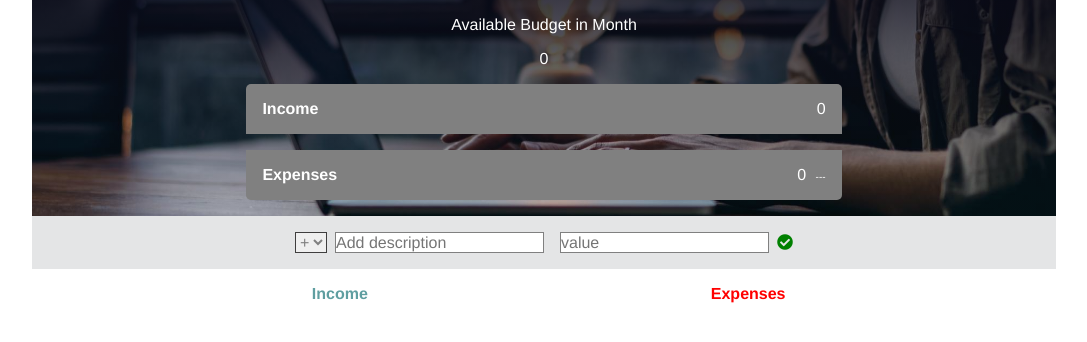
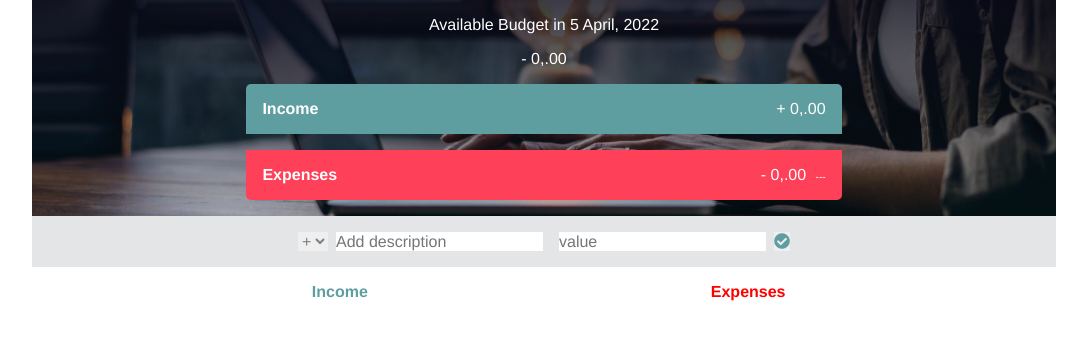
Before and after one commit to Habeebopeyemi/BuDGapp, a plain HTML site: page index.html in a window 1280 px wide. Shown: the whole page, without its empty margins (96-1183 px from the left). Drawn offline with Linux system fonts and the light colour scheme.

Commit message:
version one completed

```diff
--- a/asset/styles/style.scss
+++ b/asset/styles/style.scss
@@ -260,6 +260,3 @@ $primary-color: white;
     color: red;
     transition: 0.5s
 }
-.hide{
-
-}
--- a/script.js
+++ b/script.js
@@ -108,7 +108,7 @@ const budgetController = (function () {
     },
     deleteItem: function (type, ID) {
       let indexToDelete, updatedData;
-      data.allItems[type].map((item, itemIndex) => {
+      data.allItems[type].forEach((item, itemIndex) => {
         if (item.id === ID) {
           indexToDelete = itemIndex;
           return;
@@ -144,6 +144,52 @@ const UIController = (function () {
     budgetPlaceHolder: ".budget__value",
     container: ".container",
     percentageLabel: ".item__percentage",
+    dateLabel: ".budget__title__month",
+    inputIcon: ".add__fas",
+  };
+  let intArr;
+  let intList = [];
+
+  function generateDecimalPlace(num) {
+    let numArr = [];
+    numArr = Math.abs(num).toFixed(2).split(".");
+    intArr = [...numArr];
+    return intArr;
+  }
+
+  function generateFormat(int, dec, type) {
+    let thousand;
+    if (int.length <= 3) {
+      return (
+        (type === "exp" ? "-" : "+") +
+        " " +
+        int +
+        "," +
+        intList.join(",") +
+        "." +
+        dec
+      );
+    }
+    int = int.substr(int.length - 3) + "." + int.substr(0, int.length - 3);
+    int = int.split(".");
+    thousand = int[0];
+    intList.unshift(thousand);
+    int = int[1];
+    return generateFormat(int, dec, type);
+  }
+  function emptyIntList() {
+    intList = [];
+  }
+  const formatNumber = function (num, type) {
+    let result = generateDecimalPlace(num);
+    let format = generateFormat(result[0], result[1], type);
+    emptyIntList();
+    return format;
+  };
+  let nodeListForEach = function (list, callback) {
+    for (let i = 0; i < list.length; i++) {
+      callback(list[i], i);
+    }
   };
   return {
     getInput: function () {
@@ -162,10 +208,11 @@ const UIController = (function () {
       // create HTML string literal and insert appropriate data
       if (type === "inc") {
         element = DOMSTRINGS.incomeList;
+        let value = formatNumber(obj.value, type);
         htmlMarkUp = `<div class="item clearfix" id="inc-${obj.id}">
                         <div class="item__description">${obj.description}</div>
                         <div class="right clearfix">
-                            <div class="income__item__value">${obj.value}</div>
+                            <div class="income__item__value">${value}</div>
                             <div class="item__delete">
                                 <button class="item__delete__btn"><i class="income__fas fas fa-times-circle" aria-hidden="true" ></i></button>
                             </div>
@@ -173,10 +220,11 @@ const UIController = (function () {
                     </div>`;
       } else if (type === "exp") {
         element = DOMSTRINGS.expensesList;
+        let value = formatNumber(obj.value, type);
         htmlMarkUp = `<div class="item clearfix" id="exp-${obj.id}">
                         <div class="item__description">${obj.description}</div>
                         <div class="right clearfix">
-                            <div class="item__value">${obj.value}</div>
+                            <div class="item__value">${value}</div>
                             <div class="item__percentage">21%</div>
                             <div class="item__delete">
                                 <button class="item__delete__btn"><i class="income__fas fas fa-times-circle" aria-hidden="true" ></i></button>
@@ -194,7 +242,7 @@ const UIController = (function () {
     deleteListItem: function (selectedID) {
       let elementToDelete;
       elementToDelete = document.getElementById(selectedID);
-
+      // removing the item from the DOM
       elementToDelete.parentNode.removeChild(elementToDelete);
     },
     clearInputFields: function () {
@@ -216,13 +264,39 @@ const UIController = (function () {
       // set focus on input
       fields[0].focus();
     },
+    displayMonth: function () {
+      let now, day, month, months, year;
+      months = [
+        "January",
+        "February",
+        "March",
+        "April",
+        "May",
+        "June",
+        "July",
+        "August",
+        "September",
+        "October",
+        "November",
+        "December",
+      ];
+      now = new Date();
+      day = now.getDay();
+      month = now.getMonth();
+      year = now.getFullYear();
+      document.querySelector(DOMSTRINGS.dateLabel).textContent =
+        day + " " + months[month] + ", " + year;
+    },
     displayBudget: function (obj) {
+      let type;
+      obj.budget > 0 ? (type = "inc") : (type = "exp");
       document.querySelector(DOMSTRINGS.budgetPlaceHolder).textContent =
-        obj.budget;
+        formatNumber(obj.budget, type);
       document.querySelector(DOMSTRINGS.incomePlaceHolder).textContent =
-        obj.totalInc;
+        formatNumber(obj.totalInc, "inc");
+
       document.querySelector(DOMSTRINGS.expensePlaceHolder).textContent =
-        obj.totalExp;
+        formatNumber(obj.totalExp, "exp");
 
       if (obj.percentage > 0) {
         document.querySelector(DOMSTRINGS.percentagePlaceHolder).textContent =
@@ -237,12 +311,6 @@ const UIController = (function () {
         DOMSTRINGS.percentageLabel
       );
 
-      let nodeListForEach = function (list, callback) {
-        for (let i = 0; i < list.length; i++) {
-          callback(list[i], i);
-        }
-      };
-
       nodeListForEach(percentageFields, (item, index) => {
         if (percentages[index] > 0) {
           item.textContent = percentages[index] + "%";
@@ -250,6 +318,17 @@ const UIController = (function () {
           item.textContent = "---";
         }
       });
+    },
+    changeType: function () {
+      let fields = document.querySelectorAll(
+        `${DOMSTRINGS.inputType}, ${DOMSTRINGS.inputDescription}, ${DOMSTRINGS.inputValue}`
+      );
+
+      nodeListForEach(fields, current => {
+        current.classList.toggle("red-focus");
+      });
+
+      document.querySelector(DOMSTRINGS.inputIcon).classList.toggle("red");
     },
   };
 })();
@@ -272,6 +351,10 @@ const controller = (function (budgetCtrl, UICtrl) {
     document
       .querySelector(DOMstrings.container)
       .addEventListener("click", ctrlDeleteItem);
+
+    document
+      .querySelector(DOMstrings.inputType)
+      .addEventListener("change", UICtrl.changeType);
   };
   const updateBudget = function () {
     // Calculate the budget
@@ -305,7 +388,7 @@ const controller = (function (budgetCtrl, UICtrl) {
       UICtrl.deleteListItem(itemID);
       // update and show the new budget
       updateBudget();
-
+      // update the percentage
       updatePercentage();
     }
   };
@@ -324,7 +407,7 @@ const controller = (function (budgetCtrl, UICtrl) {
       UICtrl.clearInputFields();
       // Calculate and update the budget in the UI
       updateBudget();
-
+      // update the percentage
       updatePercentage();
     }
   };
@@ -337,8 +420,36 @@ const controller = (function (budgetCtrl, UICtrl) {
         totalExp: 0,
       });
       setupEventListener();
+      UICtrl.displayMonth();
     },
   };
 })(budgetController, UIController);
 
 controller.init();
+/*
+let intArr
+let intList = []
+function generateDecimalPlace(num) {
+  let numArr, integer, decimal;
+  numArr = Math.abs(num).toFixed(2).split(".");
+  intArr = [...numArr];
+  return intArr;
+};
+
+let result = generateDecimalPlace(10000.10);
+
+function generateFormat(int, dec, type) {
+  let thousand;
+  if (int.length <= 3) {
+    return (type === "exp" ? "-" : "+") + " " + int + ',' + intList.join(",")+'.'+ dec;
+  }
+  int = int.substr(int.length - 3) + "." + int.substr(0, int.length - 3);
+  int = int.split(".");
+  thousand = int[0]
+  intList.unshift(thousand);
+  int = int[1];
+
+  return generateFormat(int, dec, type);
+}
+console.log(generateFormat(result[0],result[1], 'inc'));
+*/
```
Also changed, not shown: asset/style.css.
